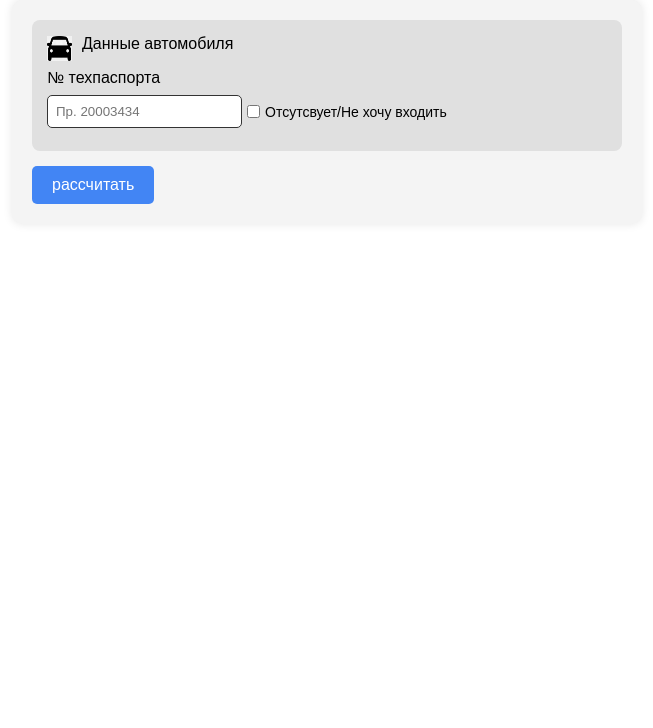
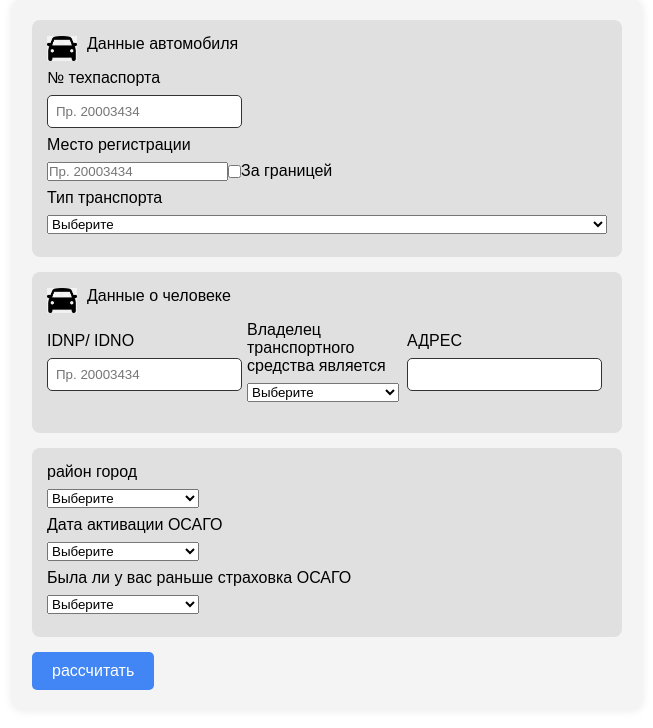
Before and after one commit to makdinoven/-Calculate, a plain HTML site: page src/index.html in a window 1280 px wide. Both pictures are taken after a click on the button "рассчитать". Shown: the whole page, without its empty margins (313-966 px from the left). Drawn offline with Linux system fonts and the light colour scheme.

Commit message:
commit 4

```diff
--- a/src/index.html
+++ b/src/index.html
@@ -1,70 +1,3 @@
-<!-- <!DOCTYPE html>
-<html lang="en">
-<head>
-    <meta charset="UTF-8">
-    <meta http-equiv="X-UA-Compatible" content="IE=edge">
-    <meta name="viewport" content="width=device-width, initial-scale=1.0">
-    <title>Document</title>
-    <link rel="stylesheet" href="css/style.min.css">
-
-</head>
-<body>
-<form method="POST">
-        <div class="form-group">
-            <div class="form">
-                <img src="image/avtomobil.png" alt="Car Icon" class="icon">
-                <label>Данные автомобиля</label>
-            </div>
-
-            <label class="mt10">
-
-                 №Тех. паспорта
-            </label>
-
-        </div>
-        <div class="flex">
-            <input type="text" id="carData" name="carData" placeholder="Пр. 20003434"required>
-            <input type="checkbox" name="chek_one" />
-            <label>Отсутсвует/Не хочу входить</label>
-          </div>
-
-        <div class="form-group">
-            <label>
-                <div class="form">
-                    <img src="image/person.png" alt="Person Icon" class="icon"> <label>Данные о человеке</label>
-                </div>
-            </label>
-            <label class="mt10">IDNP/IDNO    dfd</label>
-
-        </div>
-        <div class="flex">
-            <input type="text" id="personData" name="personData" placeholder="Пр. 20034343" required class="input">
-            <input type="checkbox" name="chek_two" />
-            <label>Отсутсвует/Не хочу входить</label>
-          </div>
-
-          <div>
-          <label>Место регистрации*</label>
-          <input type="text" name="registration_place" value="Moldova" required>
-          <input type="checkbox" name="abroad" />
-            <label>За границей</label>
-        </div>
-    <label>Тип транспорта</label>
-        <select name="type-transport">
-            <option value="">Выберите</option>
-            <option value="dog">Легковой автомобиль</option>
-            <option value="cat">Автобус/Микроавтобус</option>
-            <option value="hamster">Трактор</option>
-            <option value="parrot">Грузовой автомобиль</option>
-            <option value="spider">Мотоцикл</option>
-          </select>
-
-
-          </div>
-        <button type="submit">Отправить</button>
-    </form>
-</body>
-</html> -->
 <!DOCTYPE html>
 <html lang="ru">
 <head>
@@ -85,77 +18,102 @@
                     <div>№ техпаспорта</div>
                     <div class="input">
                         <input type="number" id="carData" name="carData" placeholder="Пр. 20003434" required>
-                        <input action="default_value.php" type="checkbox" id="chekOne" name="chek_one" onclick="toggleInput()">
-                        <label>Отсутсвует/Не хочу входить</label>
+                        <input class="none" action="default_value.php" type="checkbox" id="chekOne" name="chek_one" onclick="toggleInput()">
+                        <label class="none">Отсутсвует/Не хочу входить</label>
                     </div>
+
+
+                    <div class="input_dop" id="additionalInput" style="display: none;">
+                        <div>Место регистрации</div>
+                        <div class="place_reg">
+                            <input type="number" id="carData" name="carData" placeholder="Пр. 20003434" required>
+                            <input action="default_value.php" type="checkbox" id="chekOne" name="chek_one" onclick="toggleInput()">
+                            <label>За границей</label>
+                        </div>
+                        <div>Тип транспорта</div>
+                        <select name="type-transport">
+                            <option value="">Выберите</option>
+                            <option value="dog">Легковой автомобиль</option>
+                            <option value="cat">Автобус/Микроавтобус</option>
+                            <option value="hamster">Трактор</option>
+                            <option value="parrot">Грузовой автомобиль</option>
+                            <option value="spider">Мотоцикл</option>
+                          </select>
+                        </div>
+                </div>
+                <div class="form__mini" id="formMini">
+                    <div class="form__mini_title">
+                        <img class="car" src="image/avtomobil.png" alt="car">
+                        <div>Данные о человеке</div>
+                    </div>
+
+                    <div class="input">
+                        <div class="fl">
+                            <div>IDNP/ IDNO</div>
+                            <input type="number" id="carData" name="carData" placeholder="Пр. 20003434" required>
+                        </div>
+                        <input class="none" action="default_value.php" type="checkbox" id="chekOne" name="chek_one" onclick="toggleInput()">
+                        <label class="none">Отсутсвует/Не хочу входить</label>
+                       <div class="fl">
+                            <div class="input_dop" id="additionalInputa" style="display: none;">Владелец транспортного средства является</div>
+                            <select class="input_dop" style="display: none;" name="type-transport">
+                                <option value="">Выберите</option>
+                                <option value="dog">Физическим лицом</option>
+                                <option value="cat">Юридическим лицом</option>
+                            </select>
+                        </div>
+                        <div class="fl">
+                            <div class="input_dop" id="additionalInputa" style="display: none;">АДРЕС</div>
+                            <input class="input_dop" style="display: none;">
+                        </div>
+
+
+                    </div>
+
+
+
                 </div>
 
-                <button type="button">рассчитать</button>
+                <div class="input_dop" id="additionalInputaa" style="display: none;">
+                    <div class="form__mini">
+                        <div class="f1">
+                            <div class="input_dop" id="additionalInputa" style="display: none;">район город</div>
+                            <select class="input_dop" style="display: none;" name="type-transport">
+                                <option value="">Выберите</option>
+                                <option value="dog">Физическим лицом</option>
+                                <option value="cat">Юридическим лицом</option>
+                            </select>
+                        </div>
+                        <div class="f1">
+                            <div class="input_dop" id="additionalInputa" style="display: none;">Дата активации ОСАГО</div>
+                            <select class="input_dop" style="display: none;" name="type-transport">
+                                <option value="">Выберите</option>
+                                <option value="dog">Физическим лицом</option>
+                                <option value="cat">Юридическим лицом</option>
+                            </select>
+                        </div>
+                        <div class="f1">
+                            <div class="input_dop" id="additionalInputa" style="display: none;">Была ли у вас раньше страховка ОСАГО</div>
+                            <select class="input_dop" style="display: none;" name="type-transport">
+                                <option value="">Выберите</option>
+                                <option value="dog">Физическим лицом</option>
+                                <option value="cat">Юридическим лицом</option>
+                            </select>
+                        </div>
+                    </div>
+            </div>
+
+
+
+
+
+                <button type="button" onclick="expandFormMini()">рассчитать</button>
             </div>
         </form>
 
 
     </div>
-</body>
-<link rel="stylesheet" href="js/script.js">
-</html>
-
-
-
-
-<!-- <!DOCTYPE html>
-<html lang="en">
-<head>
-    <meta charset="UTF-8">
-    <meta name="viewport" content="width=device-width, initial-scale=1.0">
-    <title>Document</title>
-    <link rel="stylesheet" href="css/style.min.css">
-</head>
-<body>
-    <div class="container">
-        <form method="POST" action="calculate.php" class="form">
-            <div class="form__block">
-                <div class="form__block_title">
-                    <img class="car" src="image/avtomobil.png" alt="car">
-                    <div class="title">Данные автомобиля</div>
-                </div>
-                <div class="form__block-number">
-                    № техпаспорта
-                </div>
-                <div class="form__block_input ">
-                        <div class="god">
-                            <input class="number" type="text" id="carData" name="carData" placeholder="Пр. 20003434"required >
-                        <div class="image-overlay">
-                            <img src="image/bread.jpg" alt="Картинка">
-                        </div>
-                        </div>
-                        <input type="checkbox" name="chek_one" />
-                        <label>Отсутсвует/Не хочу входить</label>
-                </div>
-            </div>
-            <div class="form__block">
-                <div class="form__block_title">
-                    <img class="car" src="image/person.png" alt="car">
-                    <div class="title">Данные о человеке</div>
-                </div>
-                <div class="form__block-number">
-                    IDNP/IDNO
-                </div>
-                <div class="form__block_input">
-                    <div class="god">
-                        <input class="number" type="text" id="carData" name="carData" placeholder="Пр. 20003434"required >
-                    <div class="image-overlay">
-                        <img src="image/bread.jpg" alt="Картинка">
-                    </div>
-                    </div>
-                    <input type="checkbox" name="chek_one" />
-                    <label>Отсутсвует/Не хочу входить</label>
-            </div>
-            </div>
-
-        </form>
-        <button class="ras">Расчитать</button>
-    </div>
 
 </body>
-</html> -->
+<script src="js/script.js"></script>
+</html>
--- a/src/js/script.js
+++ b/src/js/script.js
@@ -0,0 +1,21 @@
+const checkbox = document.getElementById('chekOne');
+        const inputField = document.getElementById('carData');
+
+        // Обработчик события изменения состояния чекбокса
+        checkbox.addEventListener('change', function() {
+          // Изменяем состояние атрибута readonly в зависимости от состояния чекбокса
+          inputField.readOnly = checkbox.checked;
+        });
+function expandFormMini() {
+    let visible = document.getElementsByClassName('input_dop');
+    let nones = document.getElementsByClassName('none');
+
+
+    for (var i = 0; i < nones.length; i++) {
+        nones[i].style.display = 'none';
+    }
+    for (var i = 0; i < visible.length; i++) {
+        visible[i].style.display = 'flex';
+    }
+
+}
--- a/src/sass/blocks/_forms.scss
+++ b/src/sass/blocks/_forms.scss
@@ -1,6 +1,74 @@
+// $form-bg-color: #f4f4f4;
+// $mini-bg-color: #e0e0e0;
+// $input-border-color: #333;
+
+// .form {
+//   background-color: $form-bg-color;
+//   padding: 20px;
+//   border-radius: 10px;
+//   box-shadow: 0 0 10px rgba(0, 0, 0, 0.1);
+//   font-family: Arial, sans-serif;
+//     &__mini {
+//         background-color: $mini-bg-color;
+//         border-radius: 8px;
+//         padding: 15px;
+//         margin-bottom: 15px;
+//             &_title {
+//                 display: flex;
+//                 align-items: center;
+//                 margin-bottom: 10px;
+//                 .car {
+//                 margin-right: 10px;
+//                 height: 25px;
+//                 width: 25px;
+//                 }
+//             }
+
+//     div {
+//       margin-bottom: 8px;
+
+//       &.input {
+//         display: flex;
+//         align-items: center;
+
+//         input {
+//           padding: 8px;
+//           border: 1px solid $input-border-color;
+//           border-radius: 5px;
+//           margin-right: 5px;
+
+//           &:disabled {
+//             background-color: #ccc;
+//           }
+//         }
+
+//         label {
+//           font-size: 14px;
+//         }
+//       }
+//     }
+//   }
+
+//   button {
+//     background-color: #4285f4;
+//     color: #fff;
+//     padding: 10px 20px;
+//     border: none;
+//     border-radius: 5px;
+//     cursor: pointer;
+//     font-size: 16px;
+
+//     &:hover {
+//       background-color: #1c4dc9;
+//     }
+//   }
+// }
+
+
 $form-bg-color: #f4f4f4;
 $mini-bg-color: #e0e0e0;
 $input-border-color: #333;
+$hover-image-url: 'path/to/your/image.png'; // Замените на путь к вашей картинке
 
 .form {
   background-color: $form-bg-color;
@@ -8,19 +76,23 @@ $input-border-color: #333;
   border-radius: 10px;
   box-shadow: 0 0 10px rgba(0, 0, 0, 0.1);
   font-family: Arial, sans-serif;
+
   &__mini {
     background-color: $mini-bg-color;
     border-radius: 8px;
     padding: 15px;
     margin-bottom: 15px;
+    .place_reg {
+        display: flex;
+    }
     &_title {
       display: flex;
       align-items: center;
       margin-bottom: 10px;
-                .car {
+
+      img {
         margin-right: 10px;
         height: 25px;
-                width: 25px;
       }
     }
 
@@ -28,6 +100,7 @@ $input-border-color: #333;
       margin-bottom: 8px;
 
       &.input {
+        position: relative;
         display: flex;
         align-items: center;
 
@@ -36,14 +109,31 @@ $input-border-color: #333;
           border: 1px solid $input-border-color;
           border-radius: 5px;
           margin-right: 5px;
+          transition: border-color 0.3s;
 
           &:disabled {
             background-color: #ccc;
+          }
+
+          &:hover {
+            border-color: #4285f4;
           }
         }
 
         label {
           font-size: 14px;
+        }
+
+        &:hover::after {
+          content: '';
+          position: absolute;
+          right: 600px;
+          display: inline-block;
+          width: 200px;
+          height: 200px;
+          background: url(../image/UK.jpg) no-repeat center center;
+          background-size: cover;
+          margin-left: 5px;
         }
       }
     }
@@ -63,85 +153,7 @@ $input-border-color: #333;
     }
   }
 }
-// $form-bg-color: #f4f4f4;
-// $mini-bg-color: #e0e0e0;
-// $input-border-color: #333;
-// $hover-image-url: 'path/to/your/image.png'; // Замените на путь к вашей картинке
 
-// .form {
-//   background-color: $form-bg-color;
-//   padding: 20px;
-//   border-radius: 10px;
-//   box-shadow: 0 0 10px rgba(0, 0, 0, 0.1);
-//   font-family: Arial, sans-serif;
-
-//   &__mini {
-//     background-color: $mini-bg-color;
-//     border-radius: 8px;
-//     padding: 15px;
-//     margin-bottom: 15px;
-
-//     &__title {
-//       display: flex;
-//       align-items: center;
-//       margin-bottom: 10px;
-
-//       img {
-//         margin-right: 10px;
-//       }
-//     }
-
-//     div {
-//       margin-bottom: 8px;
-
-//       &.input {
-//         display: flex;
-//         align-items: center;
-
-//         input {
-//           padding: 8px;
-//           border: 1px solid $input-border-color;
-//           border-radius: 5px;
-//           margin-right: 5px;
-//           transition: border-color 0.3s;
-
-//           &:disabled {
-//             background-color: #ccc;
-//           }
-
-//           &:hover {
-//             border-color: #4285f4;
-//           }
-//         }
-
-//         label {
-//           font-size: 14px;
-//         }
-
-//         &:hover::after {
-//           content: '';
-//           display: inline-block;
-//           width: 20px;
-//           height: 20px;
-//           background: url(../image/bread.jpg) no-repeat center center;
-//           background-size: cover;
-//           margin-left: 5px;
-//         }
-//       }
-//     }
-//   }
-
-//   button {
-//     background-color: #4285f4;
-//     color: #fff;
-//     padding: 10px 20px;
-//     border: none;
-//     border-radius: 5px;
-//     cursor: pointer;
-//     font-size: 16px;
-
-//     &:hover {
-//       background-color: #1c4dc9;
-//     }
-//   }
-// }
+.input_dop {
+flex-direction: column;
+}
```
Also changed, not shown: src/css/style.min.css, src/image/UK.jpg (added), 1 other file. Lines whose indentation alone changed are shown as unchanged.
